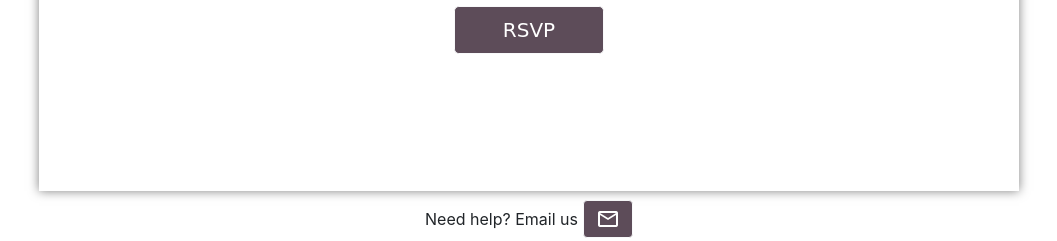
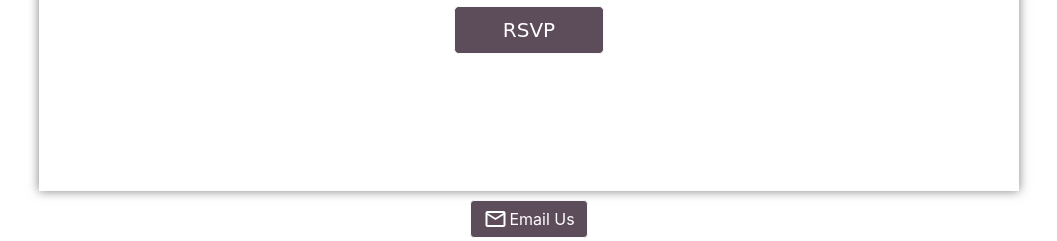
Before and after one commit to pietro-andreoli/WeddingManager, a Django app: template WeddingManagerSite/InvitationManager/templates/InvitationManager/your_invitation.html in a window 1280 px wide. Shown: the part 574-815 px from the top of the page, without its empty margins (111-1168 px from the left). Run offline with Django 3.2, Linux system fonts and the light colour scheme; the template is opened without the code that fills it, so the values that code supplies are empty; some libraries are stand-ins or nearby versions; some web fonts are replaced.

Commit message:
fix footer button

```diff
--- a/WeddingManagerSite/InvitationManager/templates/InvitationManager/footer.html
+++ b/WeddingManagerSite/InvitationManager/templates/InvitationManager/footer.html
@@ -38,13 +38,14 @@
 </head>
 <body>
 	<div class="footerContainer">
-		<span style="padding-right: 5px;">
+		<!-- <span style="padding-right: 5px;">
 			Need help? Email us
-		</span>
+		</span> -->
 		<button type="button" class="btn btn-light mailButton">
-			<span class="material-symbols-outlined">
+			<span class="material-symbols-outlined" style="padding-right: 2px;">
 				mail
 			</span>
+			Email Us
 		</button>
 	</div>
 </body>
```
